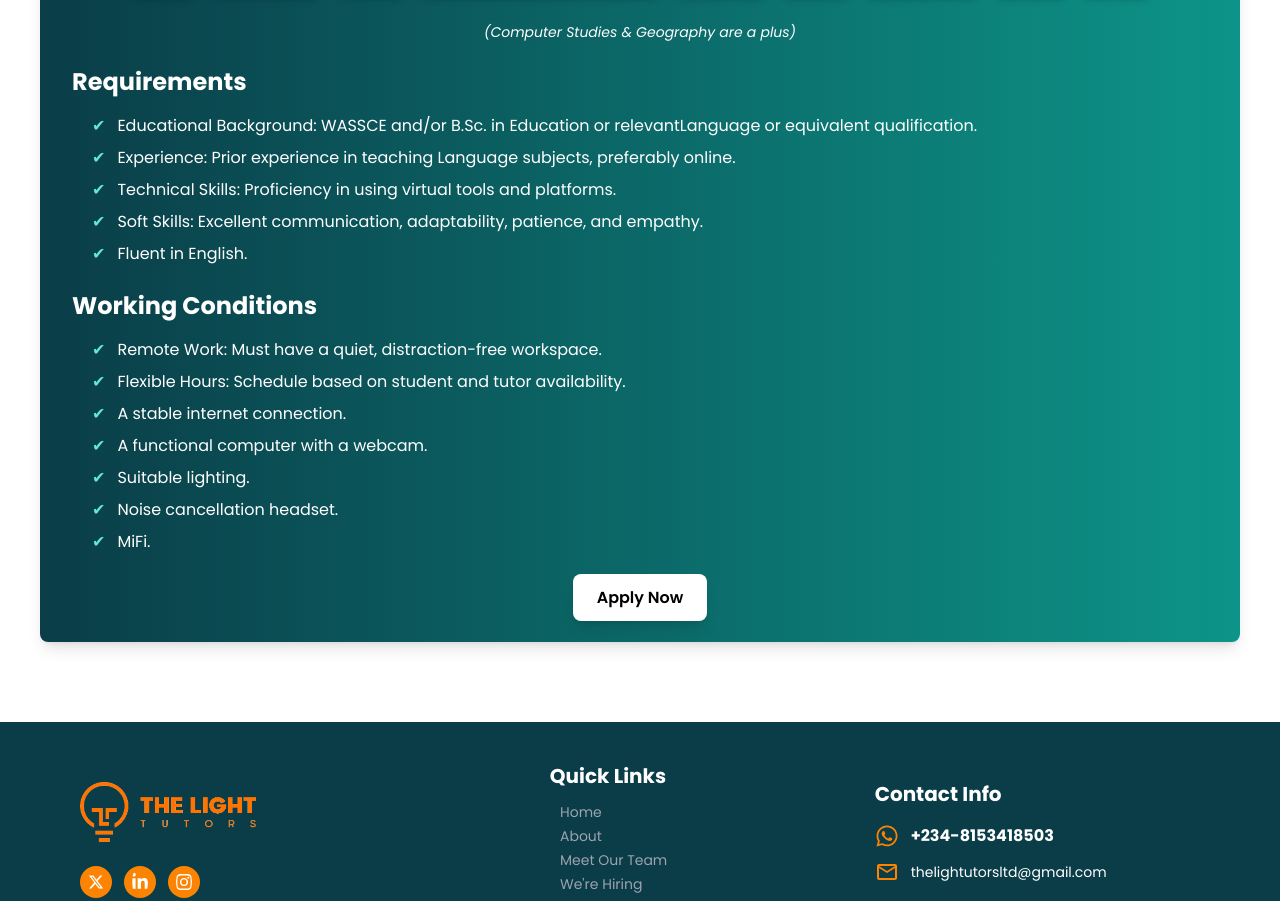
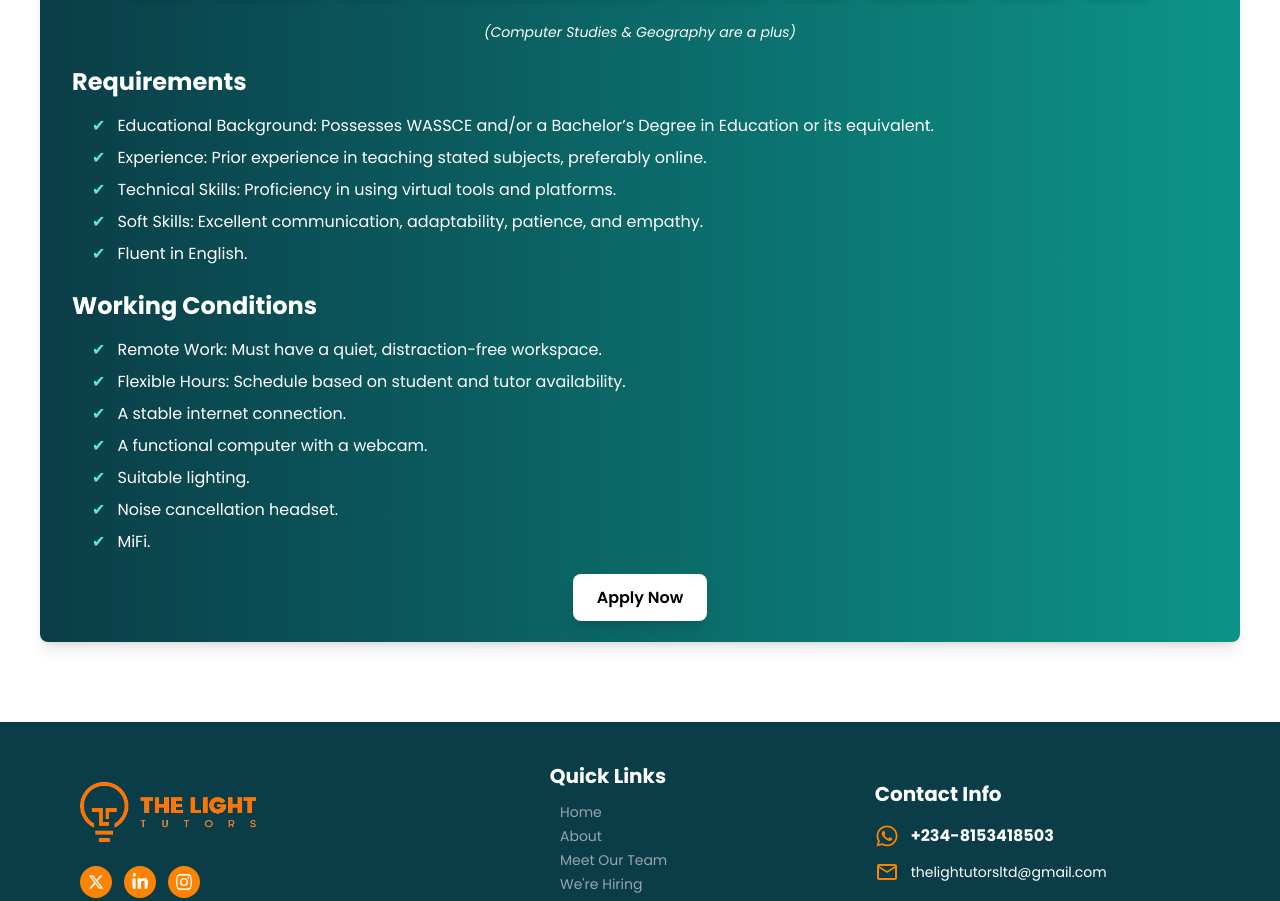
Before and after one commit to Phemmy-Dev/The-Light-Tutors-New-Website, a React (Vite) app: page /become-a-tutor in a window 1280 px wide. Shown: the part 2532-3433 px from the top of the page. Built offline with nearby package versions, Linux system fonts and the light colour scheme.

Commit message:
Update to the about page and hirng page

```diff
--- a/src/components/Sections/About/About.jsx
+++ b/src/components/Sections/About/About.jsx
@@ -3,7 +3,7 @@ import AboutSectionImg from '../../../assets/images/aboutSectionImg.jpg'
 const About = () => {
   return (
     <div>
-      <AboutProp about_preheading="About Us" about_heading="Learn more about our efficient and highly qualified academy" about_text="The Light Tutors is a tutoring academy founded during the pandemic with a vision of giving bridging the gap in education, and overcoming the challenges posed by distance and timing." about_img={AboutSectionImg} contCname="about_cont" about_btn="Learn More"/>
+      <AboutProp about_preheading="About Us" about_heading="Learn more about our efficient and highly qualified academy" about_text="The Light Tutors is a tutoring academy founded with a vision of giving bridging the gap in education, and overcoming the challenges posed by distance and timing." about_img={AboutSectionImg} contCname="about_cont" about_btn="Learn More"/>
     </div>
   )
 }
--- a/src/components/pages/BecomeATutor/Becomeatutor.jsx
+++ b/src/components/pages/BecomeATutor/Becomeatutor.jsx
@@ -326,8 +326,8 @@ const Becomeatutor = () => {
             }}
           >
             {[
-              "Educational Background: WASSCE and/or B.Sc. in Education or relevantLanguage or equivalent qualification.",
-              "Experience: Prior experience in teaching Language subjects, preferably online.",
+              "Educational Background: Possesses WASSCE and/or a Bachelor’s Degree in Education or its equivalent.",
+              "Experience: Prior experience in teaching stated subjects, preferably online.",
               "Technical Skills: Proficiency in using virtual tools and platforms.",
               "Soft Skills: Excellent communication, adaptability, patience, and empathy.",
               "Fluent in English.",
```
